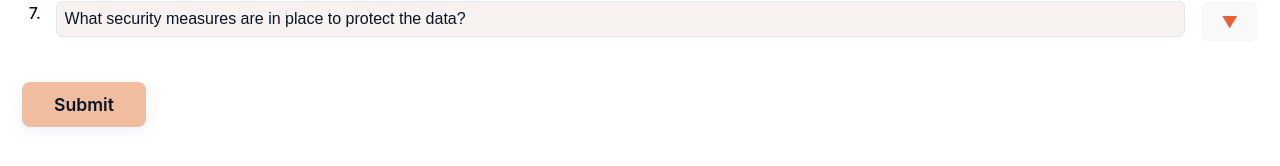
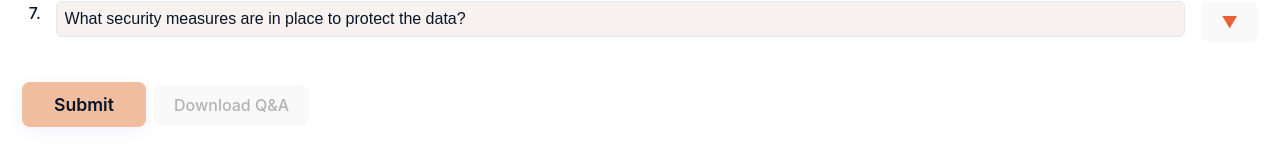
Before and after one commit to Dutient/ROPATOPIA_CLIENT, a React (Vite) app: page /questionaire in a window 1280 px wide. Shown: the part 544-710 px from the top of the page. Built offline with nearby package versions, Linux system fonts and the light colour scheme.

Commit message:
fix download

```diff
--- a/src/Pages/QuestionairePage/QuestionairePage.tsx
+++ b/src/Pages/QuestionairePage/QuestionairePage.tsx
@@ -6,6 +6,7 @@ import Breadcrumb from '../../Components/Breadcrump/Breadcrumb';
 import Spinner from '../../Components/Spinner/Spinner';
 import { useSearchParams } from 'react-router-dom';
 import './Styles.css';
+import * as XLSX from 'xlsx-js-style';
 
 const QuestionairePage: React.FC = () => {
     const [searchParams] = useSearchParams();
@@ -14,9 +15,7 @@ const QuestionairePage: React.FC = () => {
     const activityParam = searchParams.get('activity');
     const activities = activityParam ? activityParam.split(',') : [];
 
-    const [textBoxes, setTextBoxes] = useState<IQuestion[]>([
-        { id: '1', question: '' }
-    ]);
+    const [textBoxes, setTextBoxes] = useState<IQuestion[]>([]);
     const [answers, setAnswers] = useState<string[]>([]);
     const [isSubmitting, setIsSubmitting] = useState(false);
     const [openDropdowns, setOpenDropdowns] = useState<{ [key: string]: boolean }>({});
@@ -32,7 +31,7 @@ const QuestionairePage: React.FC = () => {
             try {
                 // Only set if still default (not user-modified)
                 setTextBoxes(prev => {
-                    if (prev.length === 1 && prev[0].question === '') {
+                    if (prev.length === 0) {
                         setShouldAutoSubmit(true);
                         return [
                             { id: '1', question: 'What is the purpose of this processing activity?' },
@@ -131,6 +130,53 @@ const QuestionairePage: React.FC = () => {
         }
     };
 
+    const handleDownload = () => {
+        const data = textBoxes.map((q, idx) => ({
+            Question: q.question,
+            Answer: answers[idx] || '' // Export as raw Markdown
+        }));
+
+        const worksheet = XLSX.utils.json_to_sheet(data);
+
+        // Dynamic column widths with max for Answer column
+        const getMaxWidth = (arr: string[]) =>
+            Math.max(...arr.map(str => (str ? str.length : 0)), 10);
+
+        const questionColWidth = getMaxWidth(textBoxes.map(q => q.question));
+        const maxAnswerColWidth = 100;
+        const answerColWidth = Math.min(getMaxWidth(answers), maxAnswerColWidth);
+
+        worksheet['!cols'] = [
+            { wch: questionColWidth },
+            { wch: answerColWidth }
+        ];
+
+        // Enable text wrapping for all cells and style header row
+        const range = XLSX.utils.decode_range(worksheet['!ref'] || '');
+        for (let C = range.s.c; C <= range.e.c; ++C) {
+            for (let R = range.s.r; R <= range.e.r; ++R) {
+                const cell_address = XLSX.utils.encode_cell({ c: C, r: R });
+                if (!worksheet[cell_address]) continue;
+                if (R === 0) {
+                    // Header row: green background
+                    worksheet[cell_address].s = {
+                        fill: { fgColor: { rgb: '90EE90' } }, // Light green
+                        font: { bold: true },
+                        alignment: { wrapText: true, vertical: "top", horizontal: "left" }
+                    };
+                } else {
+                    worksheet[cell_address].s = {
+                        alignment: { wrapText: true, vertical: "top" }
+                    };
+                }
+            }
+        }
+
+        const workbook = XLSX.utils.book_new();
+        XLSX.utils.book_append_sheet(workbook, worksheet, "Q&A");
+        XLSX.writeFile(workbook, "questions_and_answers.xlsx");
+    };
+
     return (
         <div className="questions-section">
             <Breadcrumb paths={[
@@ -217,6 +263,16 @@ const QuestionairePage: React.FC = () => {
                     'Submit'
                 )}
             </button>
+            {!editMode && (
+                <button
+                    className="download-btn"
+                    onClick={handleDownload}
+                    style={{ marginLeft: 8 }}
+                    disabled={textBoxes.length === 0 || answers.length === 0 || isSubmitting}
+                >
+                    Download Q&A
+                </button>
+            )}
         </div>
     );
 };
```
